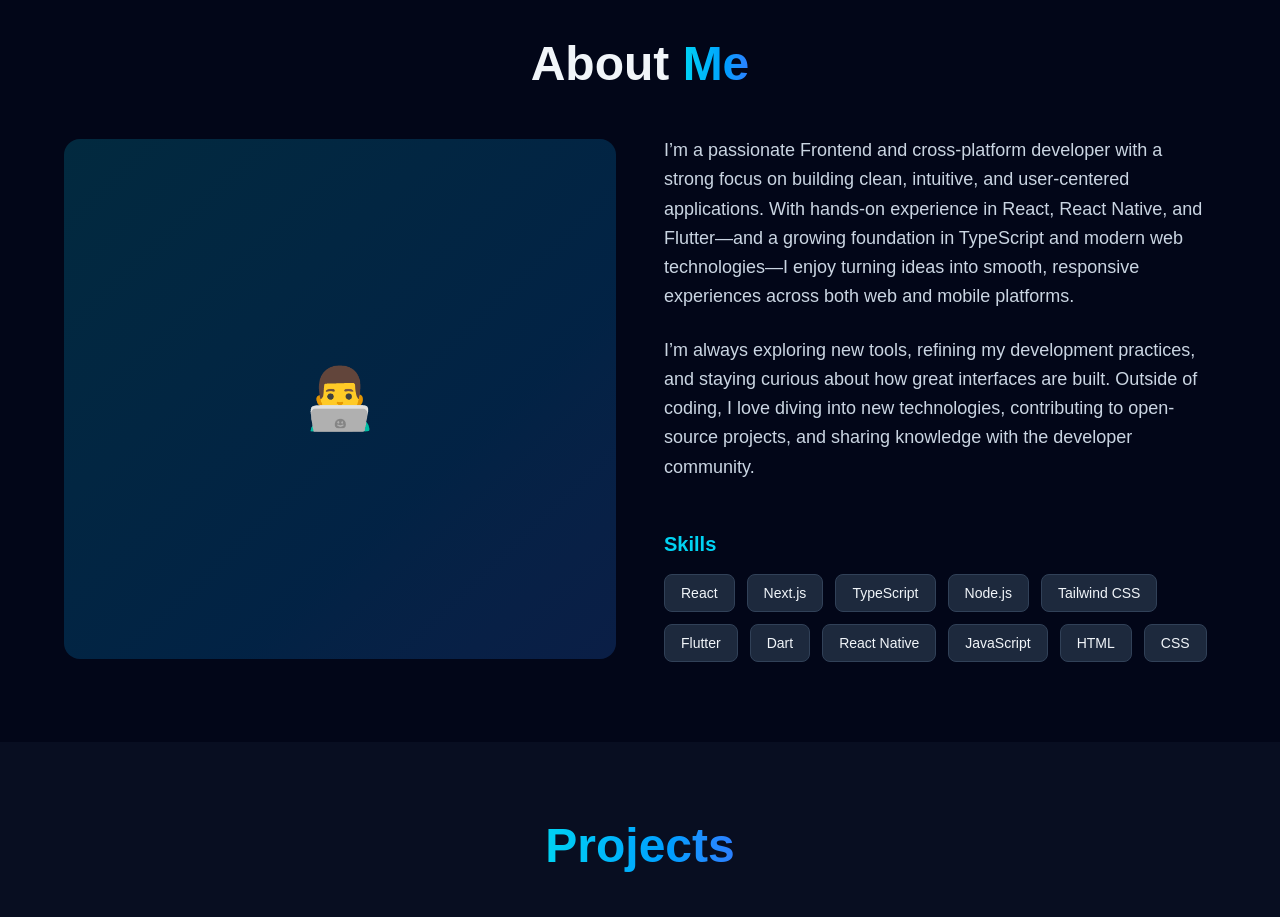
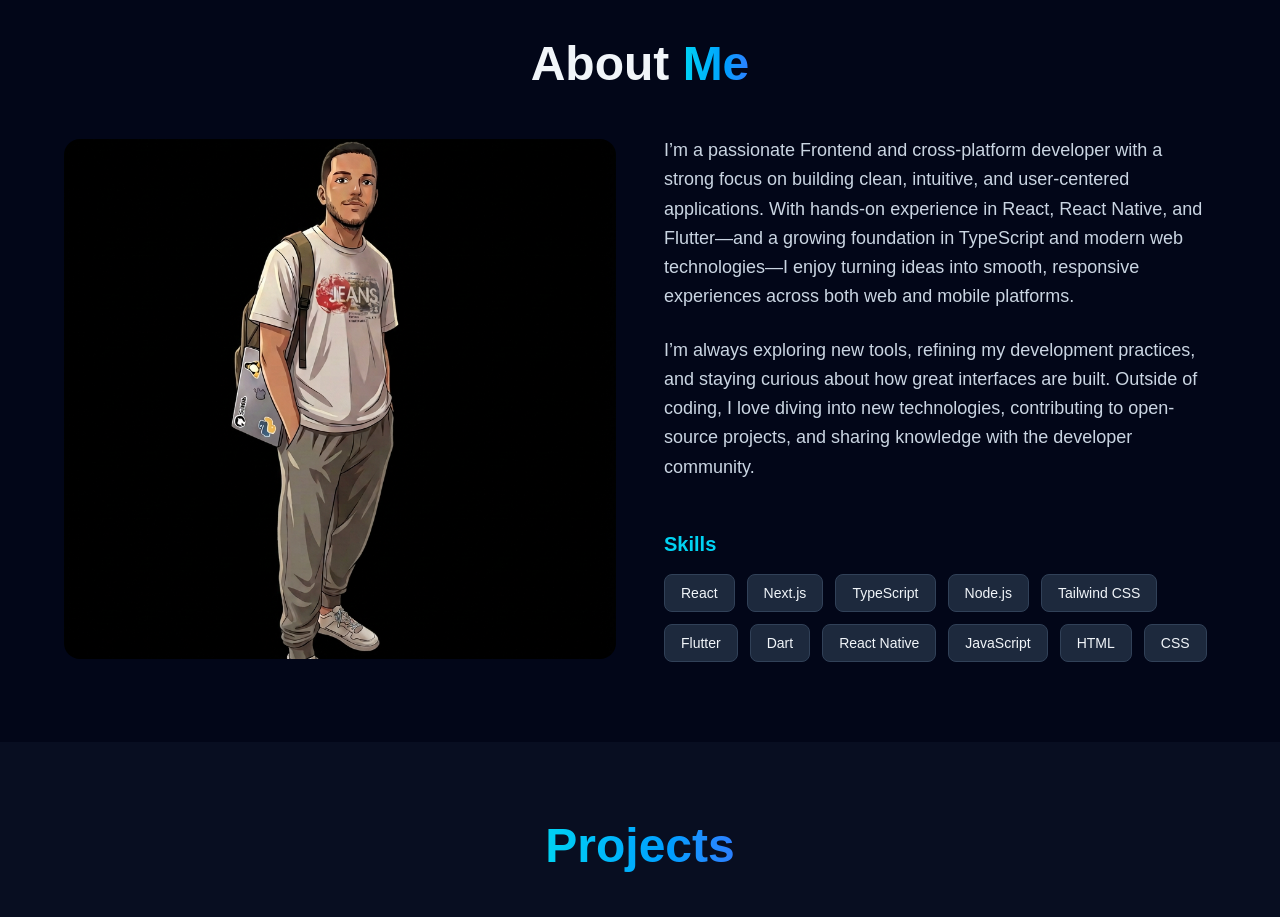
Before and after one commit to Mustafa1Mohamed/mustafa-mohamed-portofolio, a Next.js app: page / in a window 1280 px wide. Shown: the part 840-1757 px from the top of the page. Built offline with nearby package versions, Linux system fonts and the light colour scheme.

Commit message:
changing the emoji to my image

```diff
--- a/components/sections/About.tsx
+++ b/components/sections/About.tsx
@@ -29,8 +29,12 @@ export default function About() {
               viewport={{ once: true }}
               transition={{ delay: 0.2 }}
             >
-              <div className="w-full h-130 bg-linear-to-br from-cyan-500/20 to-blue-500/20 rounded-2xl flex items-center justify-center text-6xl">
-                👨‍💻
+              <div className="w-full h-130 bg-linear-to-br from-cyan-500/20 to-blue-500/20 rounded-2xl flex items-center justify-center overflow-hidden">
+                <img
+                  src="/black-background.png"
+                  alt="Mustafa Mohamed"
+                  className="h-full w-full object-cover"
+                />
               </div>
             </motion.div>
 
```
Also changed, not shown: public/black-background.png (added).
